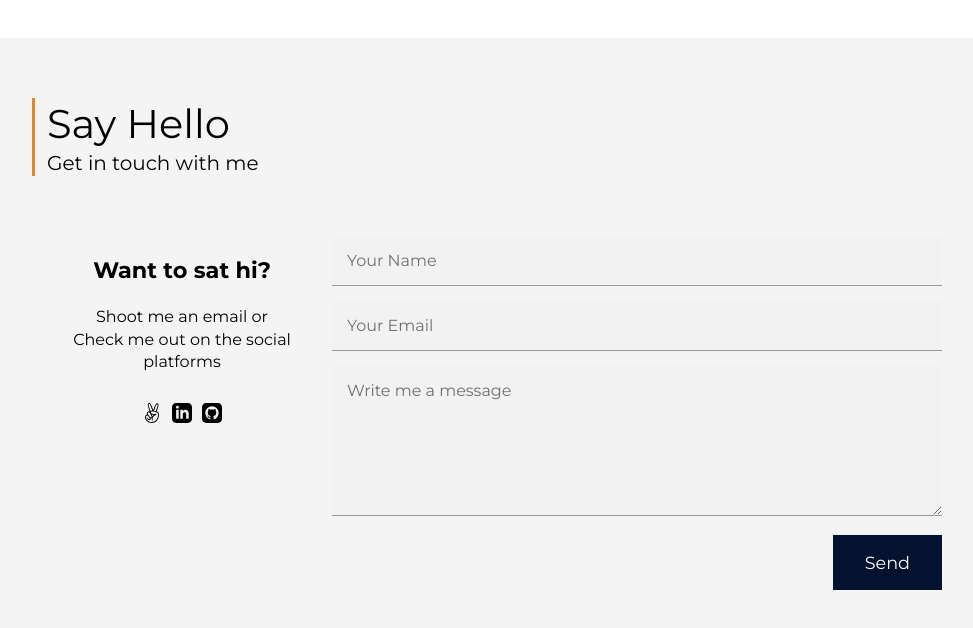
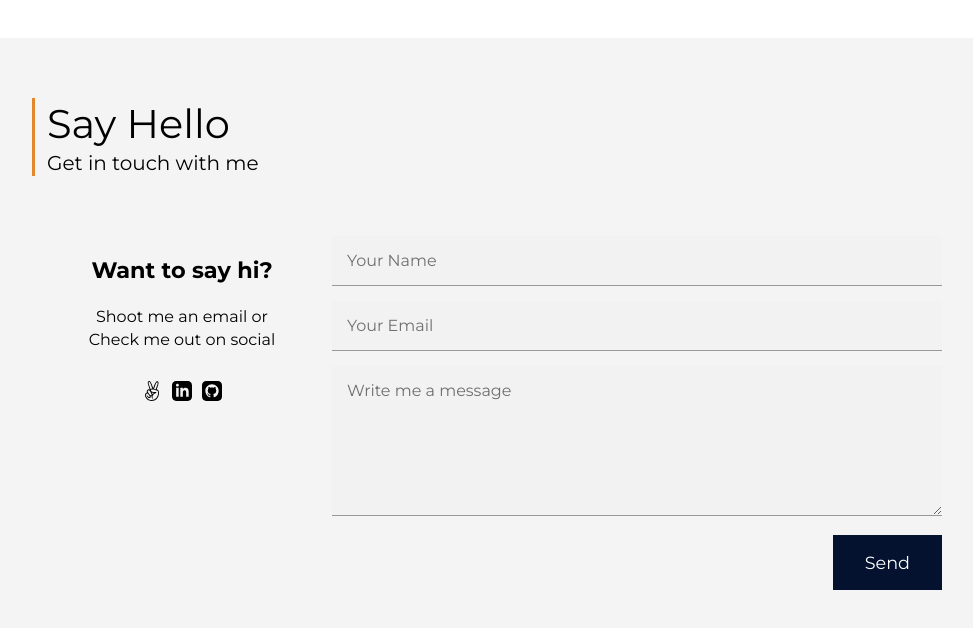
Before and after one commit to tedsczelecki/tedsczelecki.com, a Gatsby site: page / in a window 1280 px wide. Shown: the part 5042-5670 px from the top of the page, without its empty margins (278-1251 px from the left). Built offline with nearby package versions, Linux system fonts and the light colour scheme; Gatsby itself is replaced by a stand-in of ours.

Commit message:
[fix] Fix typos

```diff
--- a/src/components/homepage-sections/contact.js
+++ b/src/components/homepage-sections/contact.js
@@ -15,8 +15,8 @@ class ContactSection extends PureComponent {
           title="Say Hello"
         >
           <div className="homepage-contact__message">
-            <h3>Want to sat hi?</h3>
-            <p>Shoot me an email or <br/>Check me out on the social platforms</p>
+            <h3>Want to say hi?</h3>
+            <p>Shoot me an email or <br/>Check me out on social</p>
             <SocialIcons
               fillColor="#000000"
             />
--- a/src/portfolio/best-life-rewarded/info.json
+++ b/src/portfolio/best-life-rewarded/info.json
@@ -10,7 +10,7 @@
       "javascript",
       "wordpress"
     ],
-    "client": "Best Life Rewarded",
+    "client": "Ferraz Creative",
     "company": "Rebel Pixel",
     "projectUrl": "https://www.bestliferewarded.com"
   },
```
